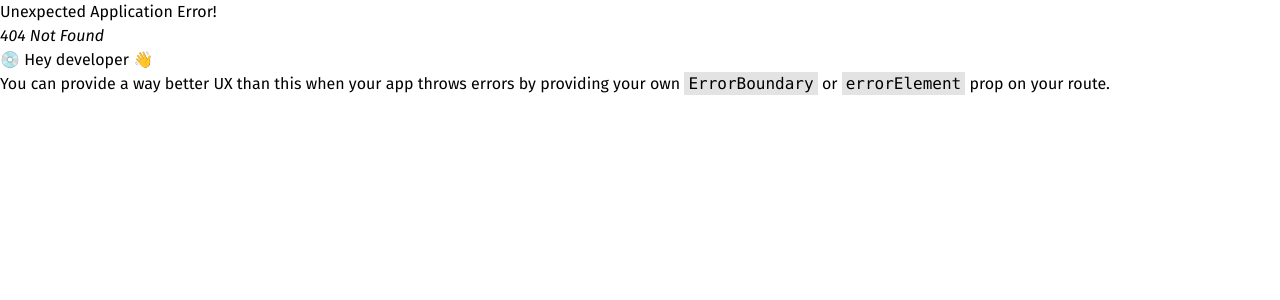
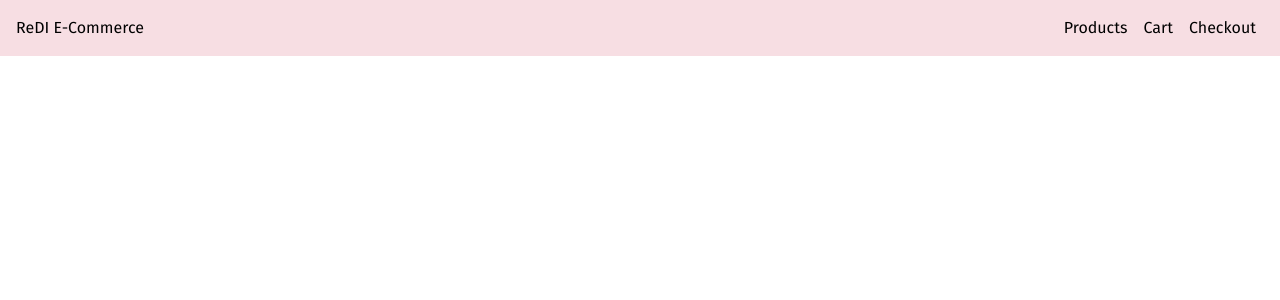
Before and after one commit to Pangolynn/ReDI-E-Commerce, a React (Vite) app: page /cart in a window 1280 px wide. Before the commit this address had no page. Shown: the top 300 px of the page. Built offline with nearby package versions, Linux system fonts and the light colour scheme; a web font is replaced by a local one.

Commit message:
Added Cart Component which displays items added to cart. Added routing to /cart. Added Cart Context in the App component. Can add products to cart and increase quantity of products in cart with "add to cart" buttons now.

```diff
--- a/src/App.tsx
+++ b/src/App.tsx
@@ -1,20 +1,56 @@
 import './App.css'
 import {Link, Outlet} from "react-router";
+import {createContext, useState} from "react";
+import {ProductType} from "./components/Products.tsx";
+
+// Context for the cart state, and state management functions
+export const CartContext = createContext({
+    cart: [] as ProductType[],
+    addToCart: (product: ProductType) : void => {},
+   // removeFromCart: () => {},
+   // removeAllFromCart: () => {}
+})
+
+// Provider for cart state and state management functions
+export const CartProvider = ({ children } : {children: React.ReactNode}) => {
+    const [cart, setCart] = useState<Array<ProductType>>([]);
+
+
+    const addToCart = (product: ProductType) => {
+        console.log("add to cart", product);
+        setCart(prev => {
+            // Check if product already exists in cart and increment quantity if it does
+           const prod: ProductType | undefined = prev.find(p => p.id == product.id);
+           if(prod) {
+               // put starting quantity at 2 because we already found the product in the cart
+               // and quantity will be undefined until we've already added it to the cart once
+               return prev.map(p => p.id === product.id ? {...p, quantity: p.quantity ? (p.quantity + 1) : 2} : p)
+           } else {
+               return [...prev, product]
+           }
+        });
+        console.log("cart", cart);
+    }
+
+    return <CartContext.Provider value={{cart, addToCart}}>{children}</CartContext.Provider>
+}
 
 function App() {
 
   return (
+      <CartProvider>
         <div className="app-container">
             <nav className="py-4 flex justify-between pr-2 bg-sakura">
-            <div className="mx-4"><a href="/" >ReDI E-Commerce</a></div>
+                <div className="mx-4"><Link to="/">ReDI E-Commerce</Link></div>
                 <ul className="flex space-between gap-4 mr-4 ">
                     <Link to="/">Products</Link>
-                <li>Cart</li>
+                    <Link to="/cart">Cart</Link>
                     <li>Checkout</li>
                 </ul>
             </nav>
             <Outlet />
         </div>
+      </CartProvider>
   )
 }
 
--- /dev/null
+++ b/src/components/Cart.tsx
@@ -0,0 +1,25 @@
+import {useContext, useEffect} from "react";
+import {CartContext} from "../App.tsx";
+
+export const Cart = () => {
+   const { cart, addToCart } = useContext(CartContext);
+
+   useEffect(() => {
+       console.log(cart);
+   },[])
+
+    return (
+        <div className="flex flex-col">
+            {cart.map((product) => {
+                return (
+                    <div key={product.id}>
+                        <h2>{product.title}</h2>
+                        <img className="h-30" src={product.thumbnail} alt={product.title}/>
+                        <p>{product.quantity || 1}</p>
+                        <span>$100</span>
+                    </div>
+            )
+            })}
+        </div>
+    )
+}
--- a/src/components/Product.tsx
+++ b/src/components/Product.tsx
@@ -1,5 +1,6 @@
 import { ProductType } from "./Products.tsx";
-import {useEffect} from "react";
+import {useEffect, useContext} from "react";
+import {CartContext} from "../App.tsx";
 import {Link} from "react-router";
 
 type ProductProps = {
@@ -7,20 +8,29 @@ type ProductProps = {
 }
 
 export const Product = ({ product }: ProductProps) => {
+    const {addToCart} = useContext(CartContext);
+
     useEffect(() => {
         console.log(product)
     },[])
 
     return (
         <div className="flex flex-col mx-4 my-10 mx-auto px-2">
-            <h2 className="font-extrabold">{product.title}</h2>
+            <Link to={`/product-details/${product.id}`}>
+                <h2 className="font-extrabold">{product.title}</h2>
+            </Link>
             <span className="">{product.rating} / 5 ⭐</span>
             <div className="">
-                <img className="max-w-full h-auto" src={product.thumbnail} alt={product.title} />
+                <Link to={`/product-details/${product.id}`} >
+                    <img className="max-w-full h-auto" src={product.thumbnail} alt={product.title} />
+                </Link>
             </div>
             <span className="font-bold">${product.price}</span>
             <span><Link to={`/product-details/${product.id}`} className="underline text--700">View Details</Link></span>
-            <button className="rounded mt-2 py-2 w-full text-stone-900 bg-sakura">Add to Cart</button>
+            <button
+                className="rounded mt-2 py-2 w-full text-stone-900 bg-sakura"
+                onClick={() => addToCart(product)}
+            >Add to Cart</button>
         </div>
     )
 }
--- a/src/components/ProductDetails.tsx
+++ b/src/components/ProductDetails.tsx
@@ -1,10 +1,11 @@
 import { ProductType } from "./Products.tsx";
-import {useEffect, useState} from "react";
+import {useContext, useEffect, useState} from "react";
 import {useParams} from "react-router";
+import {CartContext} from "../App.tsx";
 
-type ProductProps = {
-    product: ProductType
-}
+// type ProductProps = {
+//     product: ProductType
+// }
 
 // TODO: use passed in product instead of refetching
 // Fetches & displays product from API if going directly from URL params
@@ -12,6 +13,7 @@ export const ProductDetails = () => {
     const [product, setProduct] = useState<ProductType>({} as ProductType);
     // Get the specific product ID from our url parameters
     const { id } = useParams();
+    const {cart, addToCart } = useContext(CartContext);
 
     useEffect(() => {
         // fetch the specific product we want based on the id passed in the url
@@ -29,17 +31,14 @@ export const ProductDetails = () => {
             }
         }
         fetchProduct();
+        console.log(cart, addToCart);
     },[])
-
-    const handleCart = () => {
-        // TODO: toggle whether this is in the cart(context)
-    }
 
     return (
         <div className="px-6 sm:px-0 mb-10">
             <h1 className="text-center my-10 font-extrabold text-2xl sm:text-3xl">Product Details</h1>
             <div className="flex flex-col sm:flex-row items-center justify-around">
-                <img className="sm:w-1/3"src={product.thumbnail} alt={product.title} />
+                <img className="sm:w-1/3" src={product.thumbnail} alt={product.title} />
                 <div className="product-description sm:w-1/2">
                     <h2 className="font-extrabold my-2">{product.title}</h2>
                     <span className="font-semibold">Rating: {product.rating} ⭐</span>
@@ -47,7 +46,7 @@ export const ProductDetails = () => {
                     <p className="my-2">{product.description}</p>
                     <div className="font-bold">${product.price}</div>
                     <button
-                        onClick={handleCart}
+                        onClick={() => addToCart(product)}
                         className="rounded mt-4 w-30 py-2 text-stone-900 bg-sakura hover:bg-rose-200">
                         Add to Cart
                     </button>
--- a/src/components/Products.tsx
+++ b/src/components/Products.tsx
@@ -8,7 +8,8 @@ export type ProductType = {
     description: string,
     price: number,
     rating: number,
-    thumbnail: string
+    thumbnail: string,
+    quantity?: number,
 }
 
 export const Products = () => {
@@ -36,7 +37,6 @@ export const Products = () => {
         fetchData()
     },[]);
 
-
     return (
         <div className="container mx-auto">
         <h1 className="text-center my-10 font-extrabold text-3xl">All Products</h1>
--- a/src/main.tsx
+++ b/src/main.tsx
@@ -8,6 +8,7 @@ import './index.css'
 import App from './App.tsx'
 import {Products} from "./components/Products.tsx";
 import {ProductDetails} from "./components/ProductDetails.tsx";
+import {Cart} from "./components/Cart.tsx";
 
 const router = createBrowserRouter([
     {
@@ -15,6 +16,10 @@ const router = createBrowserRouter([
         element: <App />,
         children: [
             { index: true, Component: Products},
+            {
+                path: "cart",
+                Component: Cart
+            },
             {
                 path: "product-details/:id",
                 Component: ProductDetails
```
Lines whose indentation alone changed are shown as unchanged.
